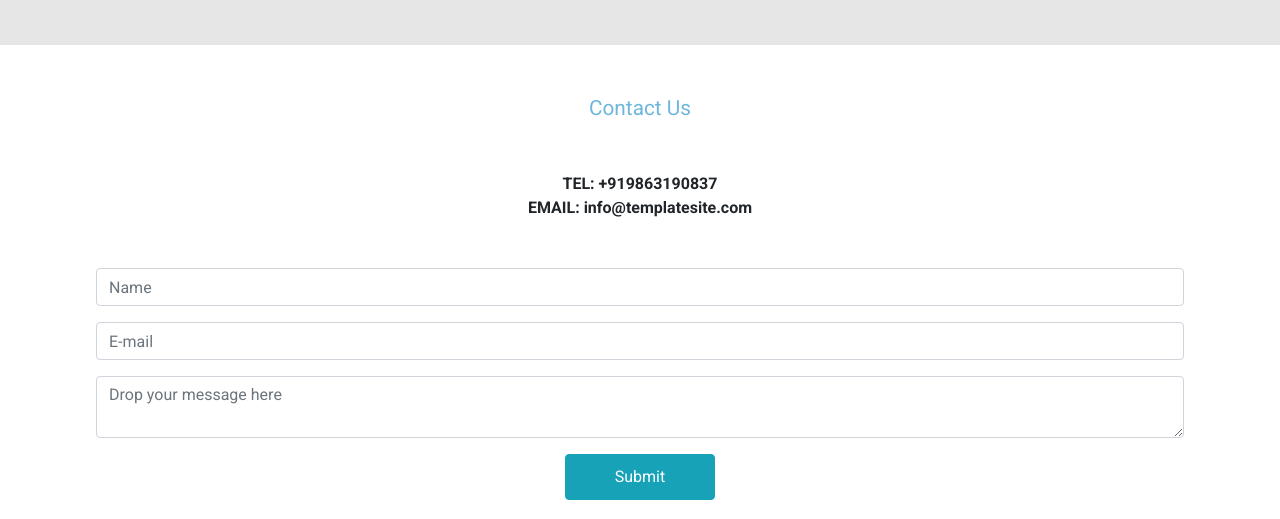
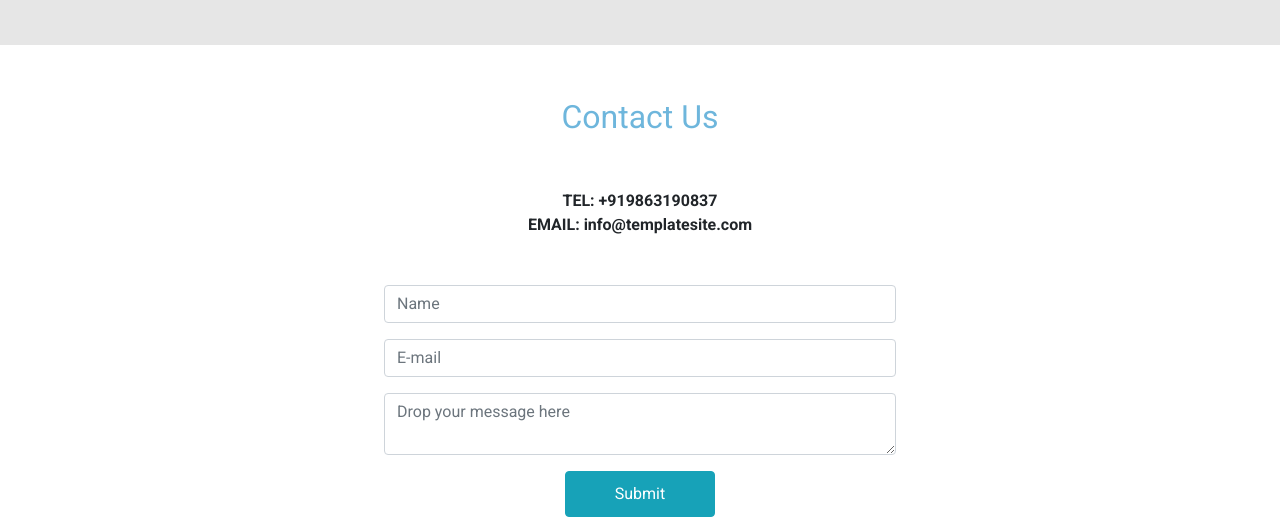
Before and after one commit to chetanhaobijam/welcometemplate, a plain HTML site: page index.html in a window 1280 px wide. Shown: the part 3493-4012 px from the top of the page. Drawn offline with nearby package versions, Linux system fonts and the light colour scheme.

Commit message:
Updated the Contact Section

```diff
--- a/assets/css/styles.css
+++ b/assets/css/styles.css
@@ -390,6 +390,32 @@ input[type="submit"] {
   color: #ff0000;
 }
 
+@media screen and (min-width: 567px) {
+  .contact-title {
+    font-size: 2rem;
+  }
+  form {
+    width: 70%;
+  }
+}
+
+@media screen and (min-width: 768px) {
+  form {
+    width: 60%;
+  }
+}
+
+@media screen and (min-width: 992px) {
+  form {
+    width: 50%;
+  }
+}
+
+@media screen and (min-width: 1200px) {
+  form {
+    width: 40%;
+  }
+}
 /* Footer */
 footer {
   font-size: 1rem;
```
